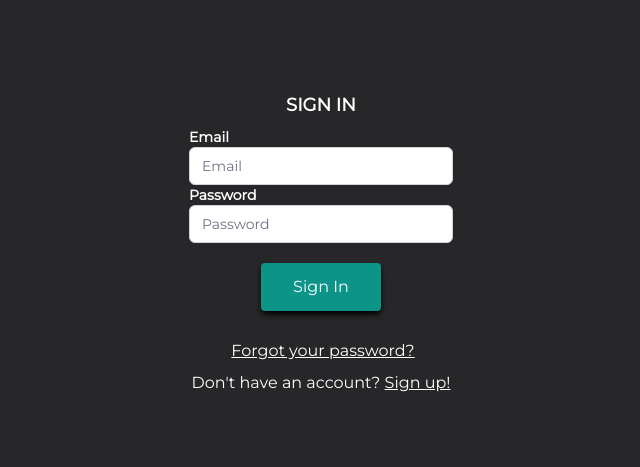
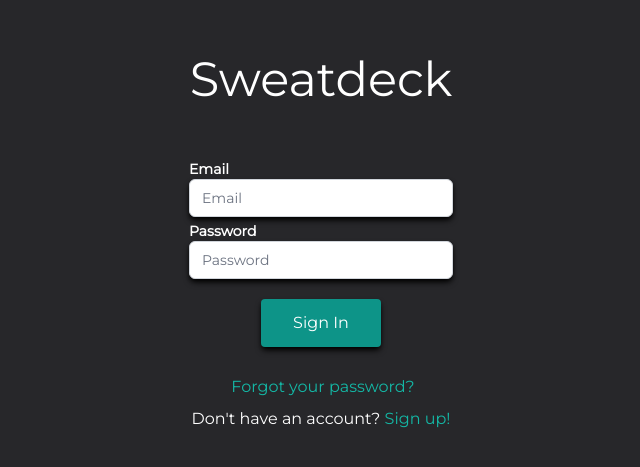
Before and after one commit to Charmander-Cluster/sweatdeck, a React (Create React App) app: page / in a window 1280 px wide. Shown: the part 177-644 px from the top of the page, without its empty margins (319-959 px from the left). Built offline with nearby package versions, Linux system fonts and the light colour scheme; no server answers; what spotify-web-api-node would draw is missing.

Commit message:
styling on login/signup

```diff
--- a/src/components/User/SignIn.js
+++ b/src/components/User/SignIn.js
@@ -11,7 +11,7 @@
 
   return (
     <div className="flex flex-col items-center justify-center pt-10 md:min-h-screen">
-      <h1 className="mb-2 text-lg font-bold uppercase">Sign In</h1>
+      <h1 className="text-5xl mb-14">Sweatdeck</h1>
       <Formik
         initialValues={{ email: "", password: "" }}
         validate={(values) => {
@@ -46,7 +46,7 @@
             <div>
               <h1 className="text-sm font-extrabold">Email</h1>
               <Field
-                className="relative block py-2 pl-3 pr-20 text-gray-900 placeholder-gray-500 border border-gray-300 rounded-md appearance-none focus:outline-none focus:ring-teal-500 focus:border-teal-500 focus:z-10 sm:text-sm"
+                className="relative block py-2 pl-3 pr-20 text-gray-900 placeholder-gray-500 border border-gray-300 rounded-md shadow-md appearance-none shadow-black focus:outline-none focus:ring-teal-500 focus:border-teal-500 focus:z-10 sm:text-sm"
                 type="email"
                 placeholder="Email"
                 name="email"
@@ -55,9 +55,9 @@
               {errors.email && touched.email && errors.email}
             </div>
             <div>
-              <h1 className="text-sm font-extrabold">Password</h1>
+              <h1 className="mt-1 text-sm font-extrabold">Password</h1>
               <Field
-                className="relative block py-2 pl-3 pr-20 text-gray-900 placeholder-gray-500 border border-gray-300 rounded-md appearance-none focus:outline-none focus:ring-teal-500 focus:border-teal-500 focus:z-10 sm:text-sm"
+                className="relative block py-2 pl-3 pr-20 text-gray-900 placeholder-gray-500 border border-gray-300 rounded-md shadow-md appearance-none shadow-black focus:outline-none focus:ring-teal-500 focus:border-teal-500 focus:z-10 sm:text-sm"
                 type="password"
                 placeholder="Password"
                 name="password"
@@ -79,7 +79,7 @@
       <div className="flex flex-col items-center justify-center text-center">
         <div className="flex flex-row">
           <Link to="/passwordreset">
-            <button className="mb-2 ml-1 underline">
+            <button className="mb-2 ml-1 text-teal-500">
               Forgot your password?
             </button>
           </Link>
@@ -87,7 +87,7 @@
         <div>
           <h2>
             Don't have an account?{" "}
-            <Link to="/signup" className="underline">
+            <Link to="/signup" className="text-teal-500">
               Sign up!
             </Link>
           </h2>
--- a/src/components/User/SignUp.js
+++ b/src/components/User/SignUp.js
@@ -89,7 +89,7 @@
                       Sign Up
                     </h1>
                     <div className="flex items-center mt-4 md:mt-0">
-                      <div className="flex items-center justify-center w-8 h-8 bg-teal-600 border-2 border-white rounded">
+                      <div className="flex items-center justify-center w-8 h-8 bg-teal-600 border-2 border-white rounded shadow-md shadow-black">
                         <p className="text-base font-medium leading-none text-white">
                           01
                         </p>
@@ -116,14 +116,14 @@
                     Security
                   </h1>
 
-                  <div className="items-center mt-8 md:flex md:flex-col md:align-middle md:items-stretch md:w-3/12">
+                  <div className="items-center mt-5 md:flex md:flex-col md:align-middle md:items-stretch md:w-3/12">
                     <div className="flex flex-col">
                       <h1 className="pt-2 font-extrabold">Username</h1>
                       <Field
                         type="text"
                         placeholder="Username"
                         name="username"
-                        className="w-full p-3 text-sm font-medium leading-none text-gray-900 bg-gray-100 border border-gray-200 rounded"
+                        className="w-full p-3 text-sm font-medium leading-none text-gray-900 bg-gray-100 border border-gray-200 rounded shadow-md shadow-black"
                       />
                       {errors.username && touched.username && errors.username}
                     </div>
@@ -133,7 +133,7 @@
                         type="password"
                         placeholder="Password"
                         name="password"
-                        className="w-full p-3 text-sm font-medium leading-none text-gray-900 bg-gray-100 border border-gray-200 rounded"
+                        className="w-full p-3 text-sm font-medium leading-none text-gray-900 bg-gray-100 border border-gray-200 rounded shadow-md shadow-black"
                       />
                       {errors.password && touched.password && errors.password}
                     </div>
@@ -145,7 +145,7 @@
                         type="email"
                         placeholder="E-mail"
                         name="email"
-                        className="w-full p-3 text-sm font-medium leading-none text-gray-900 bg-gray-100 border border-gray-200 rounded"
+                        className="w-full p-3 text-sm font-medium leading-none text-gray-900 bg-gray-100 border border-gray-200 rounded shadow-md shadow-black"
                       />
                       {errors.email && touched.email && errors.email}
                     </div>
@@ -156,7 +156,7 @@
                       <Field
                         name="birthday"
                         type="date"
-                        className="w-full p-3 text-sm font-medium leading-none text-gray-900 bg-gray-100 border border-gray-200 rounded"
+                        className="w-full p-3 text-sm font-medium leading-none text-gray-900 bg-gray-100 border border-gray-200 rounded shadow-md shadow-black"
                       />
                       {errors.birthday && touched.birthday && errors.birthday}
                     </div>
@@ -164,7 +164,7 @@
                       <h1 className="pt-2 font-extrabold">State (Location)</h1>
 
                       <Field
-                        className="w-full p-3.5 text-sm font-medium leading-none text-gray-900 bg-gray-100 border border-gray-200 rounded appearance-none form-select"
+                        className="w-full shadow-md shadow-black p-3.5 text-sm font-medium leading-none text-gray-900 bg-gray-100 border border-gray-200 rounded appearance-none form-select"
                         name="state"
                         as="select"
                       >
@@ -273,7 +273,7 @@
                       </p>
                     </div>
                     <div className="flex items-center mt-4 md:mt-0 md:ml-12">
-                      <div className="flex items-center justify-center w-8 h-8 bg-teal-600 rounded">
+                      <div className="flex items-center justify-center w-8 h-8 bg-teal-600 rounded shadow-md shadow-black">
                         <p className="text-base font-medium leading-none text-white">
                           02
                         </p>
@@ -287,14 +287,14 @@
                     Optional info
                   </h1>
 
-                  <div className="items-center mt-8 md:flex md:flex-col md:align-middle md:items-stretch md:w-3/12">
+                  <div className="items-center mt-5 md:flex md:flex-col md:align-middle md:items-stretch md:w-3/12">
                     <div className="flex flex-col mt-2">
                       <h1 className="pt-2 font-extrabold">First Name</h1>
                       <Field
                         type="text"
                         placeholder="First Name"
                         name="firstName"
-                        className="w-full p-3 text-sm font-medium leading-none text-gray-900 bg-gray-100 border border-gray-200 rounded"
+                        className="w-full p-3 text-sm font-medium leading-none text-gray-900 bg-gray-100 border border-gray-200 rounded shadow-md shadow-black"
                       />
                     </div>
                     <div className="flex flex-col mt-2">
@@ -303,14 +303,14 @@
                         type="text"
                         placeholder="Last Name"
                         name="lastName"
-                        className="w-full p-3 text-sm font-medium leading-none text-gray-900 bg-gray-100 border border-gray-200 rounded"
+                        className="w-full p-3 text-sm font-medium leading-none text-gray-900 bg-gray-100 border border-gray-200 rounded shadow-md shadow-black"
                       />
                     </div>
                     <div className="relative mt-2">
                       <h1 className="pt-2 font-extrabold">Gender</h1>
 
                       <Field
-                        className="block w-full py-2 pl-3 pr-20 text-gray-900 placeholder-gray-500 border border-gray-300 rounded-md appearance-none focus:outline-none form-select focus:ring-teal-500 focus:border-teal-500"
+                        className="block w-full py-2 pl-3 pr-20 text-gray-900 placeholder-gray-500 border border-gray-300 rounded-md shadow-md appearance-none shadow-black focus:outline-none form-select focus:ring-teal-500 focus:border-teal-500"
                         placeholder="Gender"
                         name="gender"
                         as="select"
@@ -333,7 +333,7 @@
                       </h1>
 
                       <Field
-                        className="block w-full py-2 pl-3 pr-20 text-gray-900 placeholder-gray-500 border border-gray-300 rounded-md appearance-none focus:outline-none form-select focus:ring-teal-500 focus:border-teal-500"
+                        className="block w-full py-2 pl-3 pr-20 text-gray-900 placeholder-gray-500 border border-gray-300 rounded-md shadow-md appearance-none shadow-black focus:outline-none form-select focus:ring-teal-500 focus:border-teal-500"
                         placeholder="Favorite Workout Type"
                         name="favoriteWorkoutType"
                         as="select"
@@ -346,7 +346,7 @@
                       <h1 className="pt-2 font-extrabold">Goal</h1>
 
                       <Field
-                        className="block w-full py-2 pl-3 pr-20 text-gray-900 placeholder-gray-500 border border-gray-300 rounded-md appearance-none focus:outline-none form-select focus:ring-teal-500 focus:border-teal-500"
+                        className="block w-full py-2 pl-3 pr-20 text-gray-900 placeholder-gray-500 border border-gray-300 rounded-md shadow-md appearance-none shadow-black focus:outline-none form-select focus:ring-teal-500 focus:border-teal-500"
                         placeholder="Goal"
                         name="goal"
                         as="select"
@@ -368,7 +368,7 @@
                       <h1 className="pt-2 font-extrabold">Workout Frequency</h1>
 
                       <Field
-                        className="block w-full py-2 pl-3 pr-20 text-gray-900 placeholder-gray-500 border border-gray-300 rounded-md appearance-none focus:outline-none form-select focus:ring-teal-500 focus:border-teal-500"
+                        className="block w-full py-2 pl-3 pr-20 text-gray-900 placeholder-gray-500 border border-gray-300 rounded-md shadow-md appearance-none shadow-black focus:outline-none form-select focus:ring-teal-500 focus:border-teal-500"
                         placeholder="Frequency"
                         name="frequency"
                         as="select"
```
